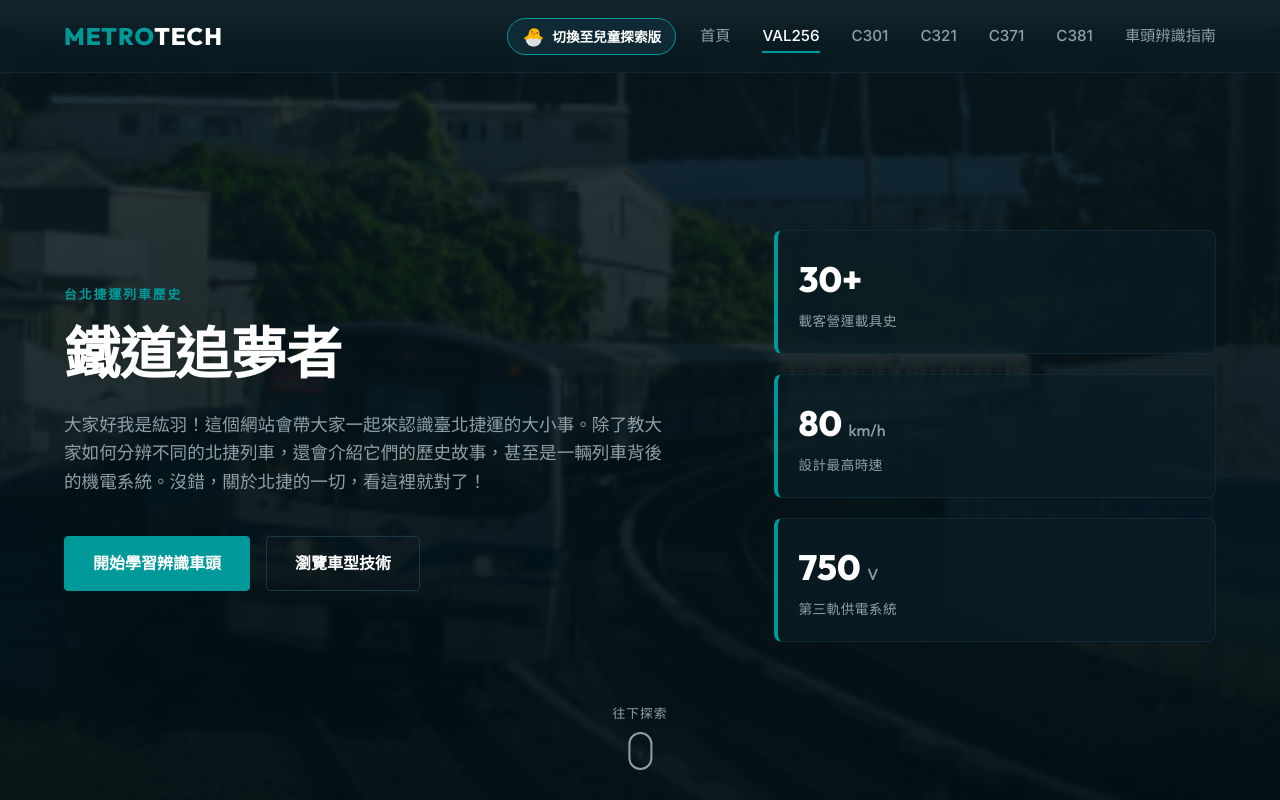
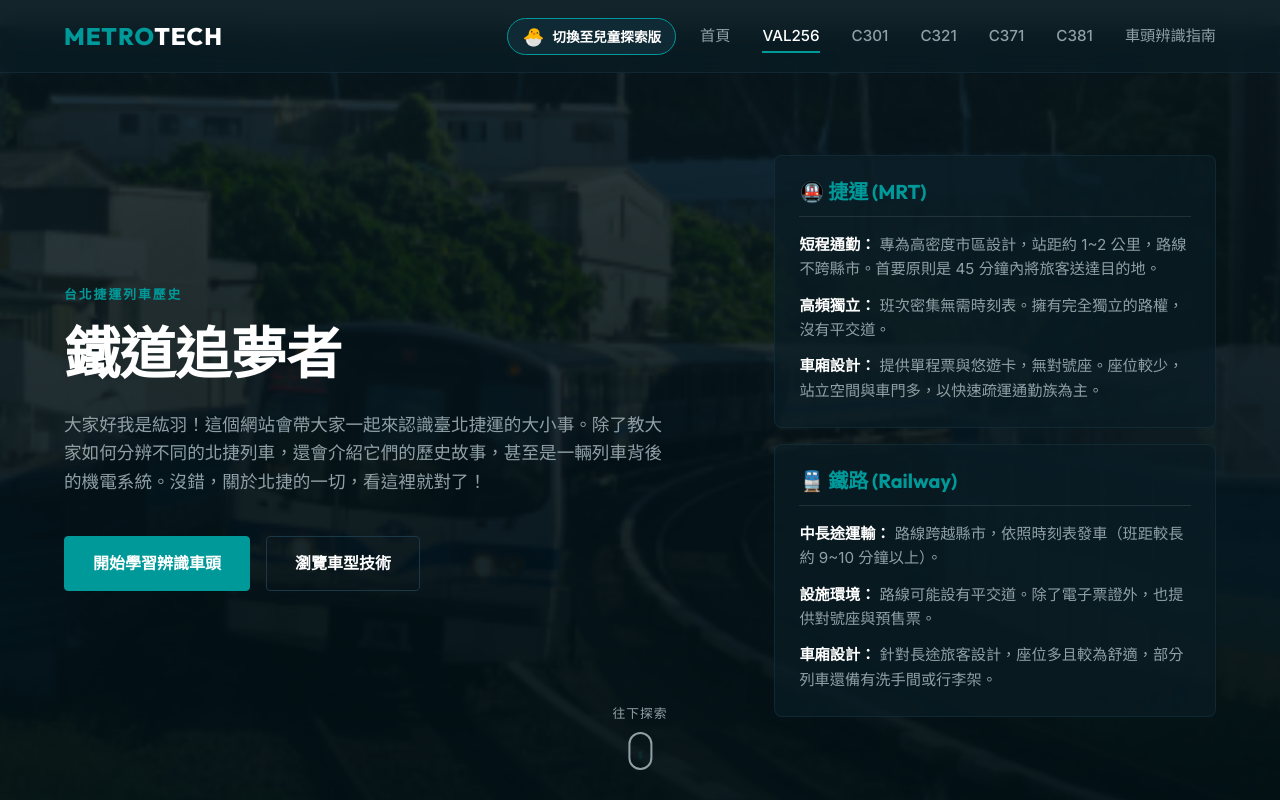
Before and after one commit to kern0907-303/enzo-metro, a plain HTML site: page index.html in a window 1280 px wide. Shown: the top 800 px of the page. Drawn offline with Linux system fonts and the light colour scheme.

Commit message:
feat: replace hero stats with mrt vs railway comparison, update val256 image, rename headings and tabs

```diff
--- a/index.html
+++ b/index.html
@@ -68,18 +68,22 @@
                     </a>
                 </div>
             </div>
-            <div class="hero-stats">
-                <div class="stat-card">
-                    <span class="stat-number">30+</span>
-                    <span class="stat-label">載客營運載具史</span>
+            <div class="hero-stats comparison-card">
+                <div class="comp-box">
+                    <h3>🚇 捷運 (MRT)</h3>
+                    <ul>
+                        <li><strong>短程通勤：</strong> 專為高密度市區設計，站距約 1~2 公里，路線不跨縣市。首要原則是 45 分鐘內將旅客送達目的地。</li>
+                        <li><strong>高頻獨立：</strong> 班次密集無需時刻表。擁有完全獨立的路權，沒有平交道。</li>
+                        <li><strong>車廂設計：</strong> 提供單程票與悠遊卡，無對號座。座位較少，站立空間與車門多，以快速疏運通勤族為主。</li>
+                    </ul>
                 </div>
-                <div class="stat-card">
-                    <span class="stat-number">80 <small>km/h</small></span>
-                    <span class="stat-label">設計最高時速</span>
-                </div>
-                <div class="stat-card">
-                    <span class="stat-number">750 <small>V</small></span>
-                    <span class="stat-label">第三軌供電系統</span>
+                <div class="comp-box">
+                    <h3>🚆 鐵路 (Railway)</h3>
+                    <ul>
+                        <li><strong>中長途運輸：</strong> 路線跨越縣市，依照時刻表發車（班距較長約 9~10 分鐘以上）。</li>
+                        <li><strong>設施環境：</strong> 路線可能設有平交道。除了電子票證外，也提供對號座與預售票。</li>
+                        <li><strong>車廂設計：</strong> 針對長途旅客設計，座位多且較為舒適，部分列車還備有洗手間或行李架。</li>
+                    </ul>
                 </div>
             </div>
         </div>
@@ -102,7 +106,7 @@
                 <div class="train-grid">
                     <div class="train-visual">
                         <div class="image-wrapper">
-                            <img src="assets/val256.png" alt="台北捷運 VAL256 中運量電聯車" class="train-img">
+                            <img src="assets/val256.jpg" alt="台北捷運 VAL256 中運量電聯車" class="train-img">
                             <div class="image-overlay"></div>
                             <div class="model-badge">列車型號 VAL256</div>
                         </div>
@@ -134,7 +138,7 @@
                             <span class="text-kids">棕線橡皮擦小火車 🛞</span>
                         </div>
                         <h2>
-                            <span class="text-adult">台北捷運首款無人駕駛中運量先鋒</span>
+                            <span class="text-adult">全台首款無人駕駛中運量列車</span>
                             <span class="text-kids">沒有司機叔叔自己跑的小先鋒</span>
                         </h2>
 
@@ -339,7 +343,7 @@
                             <span class="text-kids">淡水信義線的紅線元老老爺爺 👴</span>
                         </div>
                         <h2>
-                            <span class="text-adult">台北捷運首款高運量開拓先鋒</span>
+                            <span class="text-adult">全台首款高運量列車</span>
                             <span class="text-kids">台灣第一台載人滿滿跑的鋼軌大捷運</span>
                         </h2>
 
@@ -531,7 +535,7 @@
                             <span class="text-kids">藍線會唱歌的保時捷捷運 🎵</span>
                         </div>
                         <h2>
-                            <span class="text-adult">板南線東西向運輸的核心主力</span>
+                            <span class="text-adult">北捷東西向運輸的核心主力</span>
                             <span class="text-kids">每天在地下跑、最有力氣的大鐵車</span>
                         </h2>
 
@@ -939,7 +943,7 @@
                             <span class="text-kids">紅線最新的流線子彈捷運 🚄</span>
                         </div>
                         <h2>
-                            <span class="text-adult">台北捷運最新銳的流線型主力艦</span>
+                            <span class="text-adult">台北捷運最新銳的流線型列車</span>
                             <span class="text-kids">目前捷運家族裡最帥氣的流線型火車</span>
                         </h2>
 
--- a/style.css
+++ b/style.css
@@ -418,6 +418,49 @@ body.kids-mode .tech-pill.text-adult {
     color: var(--color-text-muted);
 }
 
+.comparison-card {
+    gap: 16px !important;
+}
+
+.comp-box {
+    background-color: var(--glass-background);
+    border: 1px solid var(--glass-border);
+    backdrop-filter: var(--glass-blur);
+    padding: 24px;
+    border-radius: var(--border-radius-md);
+    flex: 1;
+}
+
+.comp-box h3 {
+    font-size: 1.25rem;
+    color: var(--color-petrol);
+    margin-bottom: 16px;
+    border-bottom: 1px solid rgba(255, 255, 255, 0.1);
+    padding-bottom: 12px;
+}
+
+.comp-box ul {
+    list-style: none;
+    padding: 0;
+    margin: 0;
+}
+
+.comp-box li {
+    font-size: 0.95rem;
+    color: var(--color-text-muted);
+    line-height: 1.6;
+    margin-bottom: 12px;
+}
+
+.comp-box li:last-child {
+    margin-bottom: 0;
+}
+
+.comp-box strong {
+    color: var(--color-white);
+    font-weight: 600;
+}
+
 .stat-label {
     font-size: 0.85rem;
     color: var(--color-text-muted);
```
Also changed, not shown: assets/val256.jpg (added), assets/val256.png (deleted).
